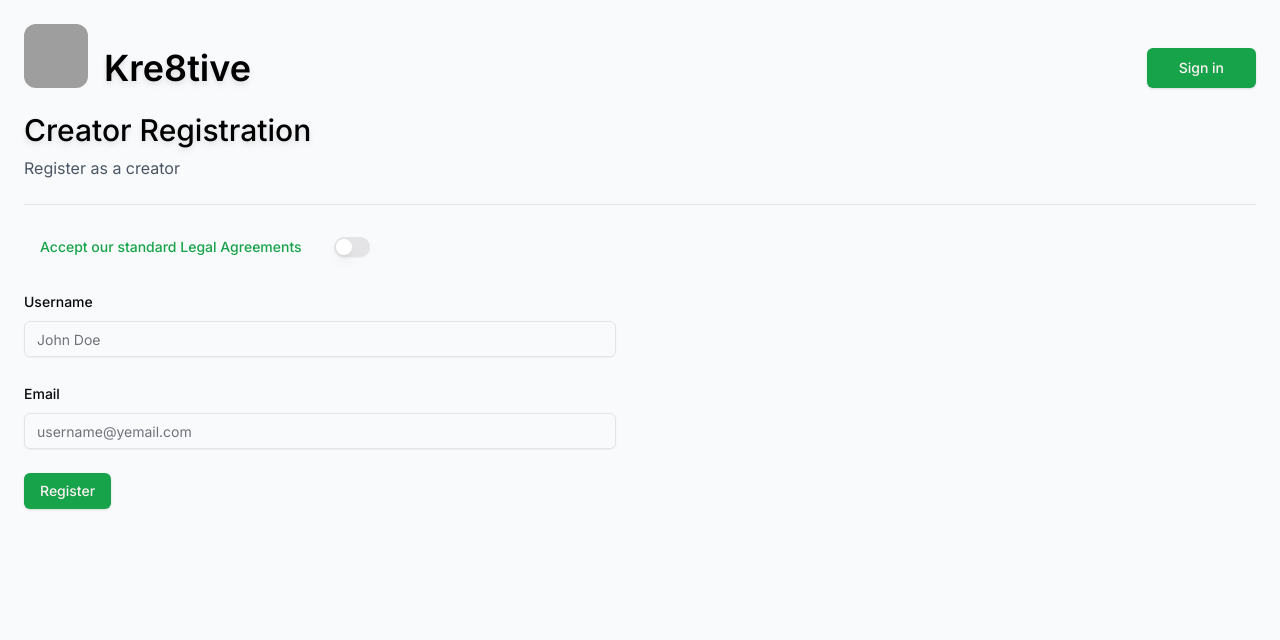
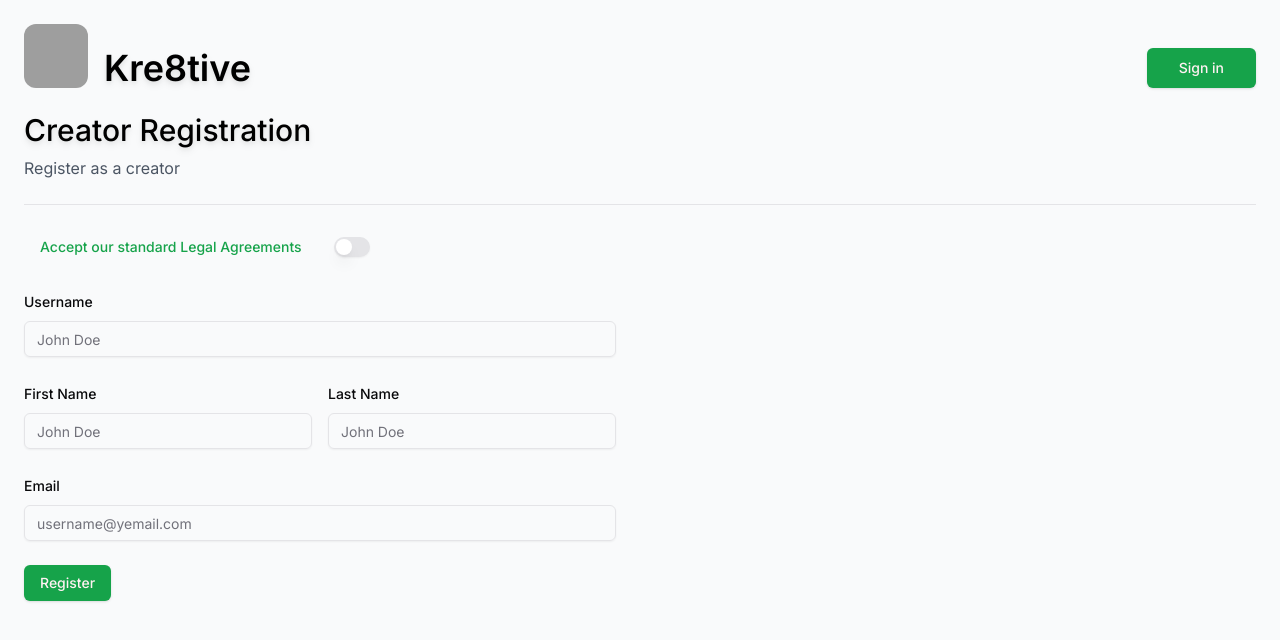
Before and after one commit to nicholavila/Creative-Marketplace, a Next.js app: page /auth/signup-creator in a window 1280 px wide. Shown: the top 640 px of the page. Built offline with nearby package versions, Linux system fonts and the light colour scheme; no server answers; grey boxes are pictures that could not be loaded.

Commit message:
feat: add firstname & lastname

```diff
--- a/app/auth/signup-creator/page.tsx
+++ b/app/auth/signup-creator/page.tsx
@@ -32,6 +32,8 @@ export default function SignUpCreator() {
 		resolver: zodResolver(CreatorRegisterSchema),
 		defaultValues: {
 			username: "",
+			firstname: "",
+			lastname: "",
 			email: "",
 		}
 	});
@@ -79,6 +81,34 @@ export default function SignUpCreator() {
 									</FormItem>
 								)}
 							/>
+							<div className="flex gap-x-4">
+								<FormField
+									control={form.control}
+									name="firstname"
+									render={({ field }) => (
+										<FormItem className="w-1/2">
+											<FormLabel>First Name</FormLabel>
+											<FormControl>
+												<Input disabled={isPending} placeholder="John Doe" {...field} />
+											</FormControl>
+											<FormMessage />
+										</FormItem>
+									)}
+								/>
+								<FormField
+									control={form.control}
+									name="lastname"
+									render={({ field }) => (
+										<FormItem className="w-1/2">
+											<FormLabel>Last Name</FormLabel>
+											<FormControl>
+												<Input disabled={isPending} placeholder="John Doe" {...field} />
+											</FormControl>
+											<FormMessage />
+										</FormItem>
+									)}
+								/>
+							</div>
 							<FormField
 								control={form.control}
 								name="email"
```
